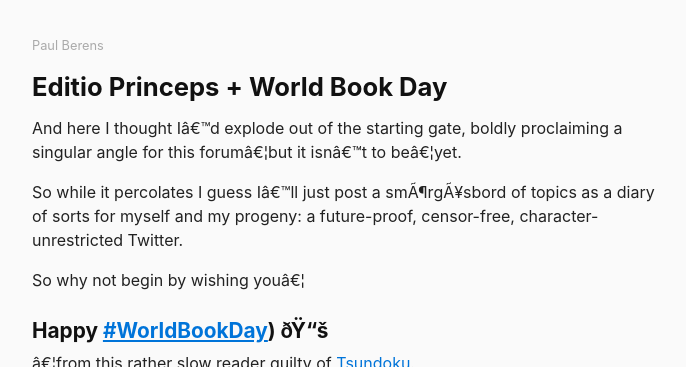
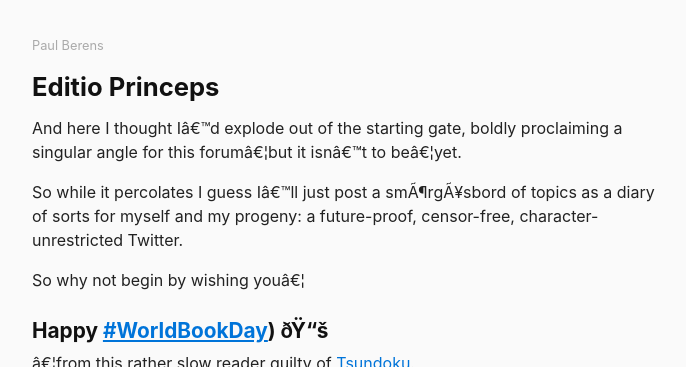
Before and after one commit to berensp/berensp.github.io, a Jekyll site: the page built from _posts/2021-04-23-editio-princeps.md, in a window 1280 px wide, cut to the strip 0-367 px from the top of the page. Shown: the whole strip, without its empty margins (288-974 px from the left). Built offline with Jekyll 4.4.1, drawn with Linux system fonts in a browser that asks for light colours; nearby versions of some CDN libraries.

Commit message:
Update 2021-04-23-editio-princeps.md

```diff
--- a/_posts/2021-04-23-editio-princeps.md
+++ b/_posts/2021-04-23-editio-princeps.md
@@ -1,6 +1,6 @@
 ---
 layout: post
-title:	Editio Princeps + World Book Day
+title:	Editio Princeps
 date:	2021-04-23
 author:	Paul Berens
 description: First post...finally. Might as well make it about books.
```
